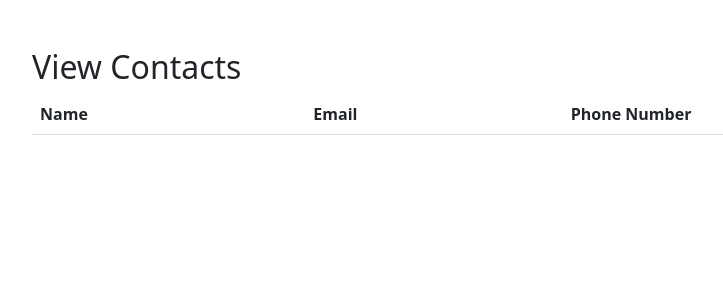
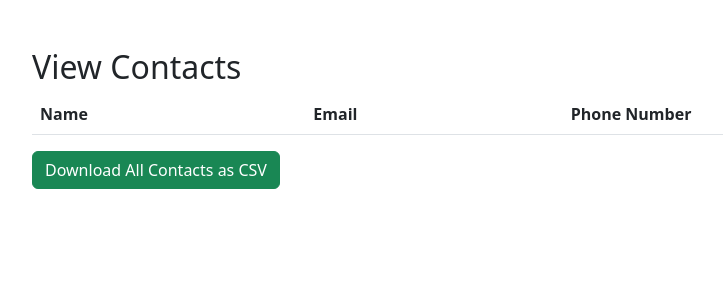
Before and after one commit to mahen2-cmd/Contact-List-App, a Flask app: a page that uses templates/viewContacts.html in a window 1280 px wide. Shown: the top 300 px of the page, without its empty margins (50-773 px from the left). Run offline with Flask 3, Linux system fonts and the light colour scheme; data comes from the database, SQL or seed files in the repository; lists and menus that the app fills with data are empty; some libraries are stand-ins or nearby versions.

Commit message:
Export csv is still being constructed. Can't quite figure out how to have it download something.

```diff
--- a/app.py
+++ b/app.py
@@ -3,6 +3,18 @@ from werkzeug.security import generate_password_hash, check_password_hash
 import sqlite3
 from dotenv import load_dotenv
 import os
+import csv
+
+'''
+1. Add Export CSV functions
+2. Add Auth0 authentication system.
+3. Update Contact
+4. Search and Filter Contacts
+5. Add Pictures
+6. Make User Profiles
+7. Advanced Styling. We Style the webpages a bit better
+
+'''
 
 
 
@@ -257,6 +269,30 @@ def viewContacts(name):
 
     return render_template('viewContacts.html', data=rows)
 
+
+
+
+@app.route('/export-all-csv')
+def export_all_csv():
+    # data = get_data_from_database()
+
+    # # Set up CSV response
+    # csv_output = io.StringIO()
+    # csv_writer = csv.writer(csv_output)
+
+    # # Write data to CSV
+    # for row in data:
+    #     csv_writer.writerow(row)
+
+    # # Prepare response
+    # response = Response(csv_output.getvalue(), content_type='text/csv')
+    # response.headers['Content-Disposition'] = 'attachment; filename=all_contacts.csv'
+
+    # return response
+
+    return render_template("exportallcsv.html")
+
+
 @app.route('/logout')
 def logout():
     session.pop('user_id', None)
--- a/templates/viewContacts.html
+++ b/templates/viewContacts.html
@@ -31,6 +31,10 @@
             {% endfor %}
         </tbody>
     </table>
+
+
+    <!-- Add the Download All Contacts as CSV button -->
+    <a href="{{ url_for('export_all_csv') }}" class="btn btn-success">Download All Contacts as CSV</a>
 </div>
 
 <!-- Bootstrap JS -->
```
Also changed, not shown: templates/exportallcsv.html (added, +12 -0 lines).
